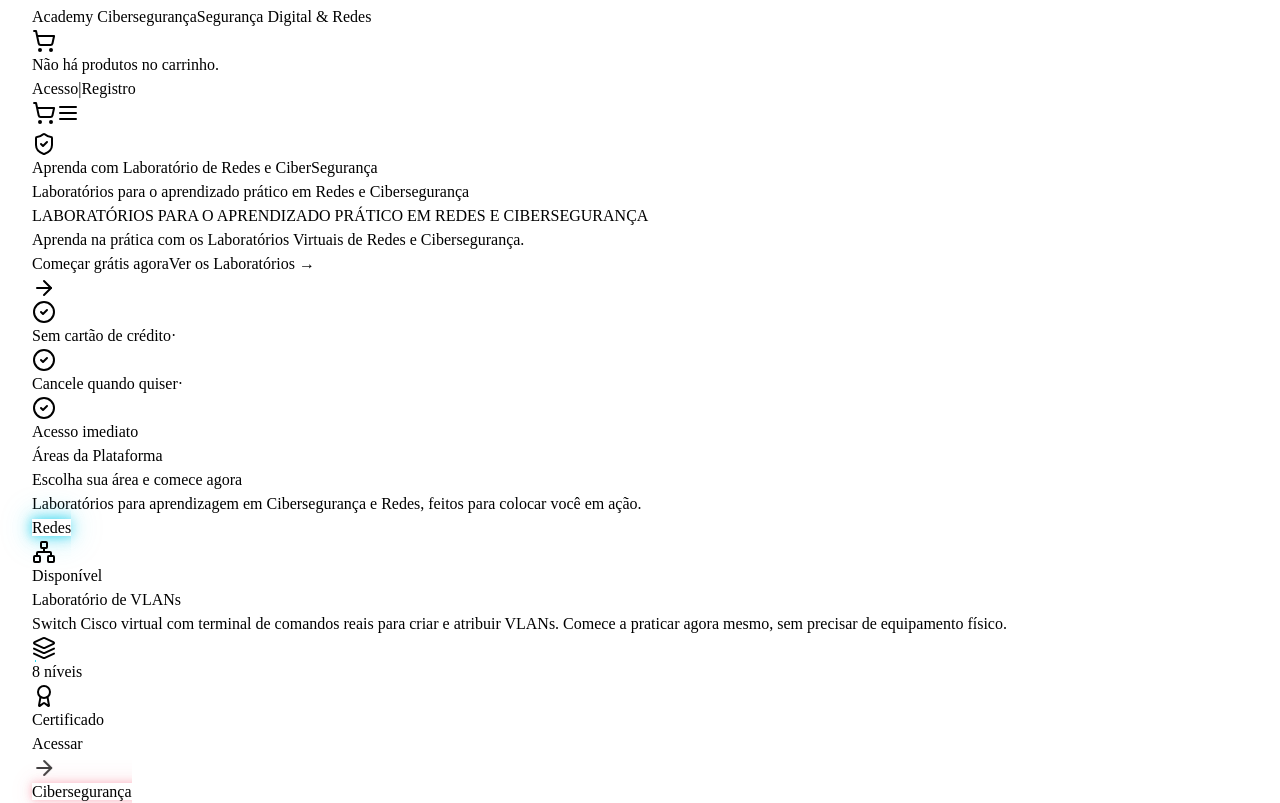
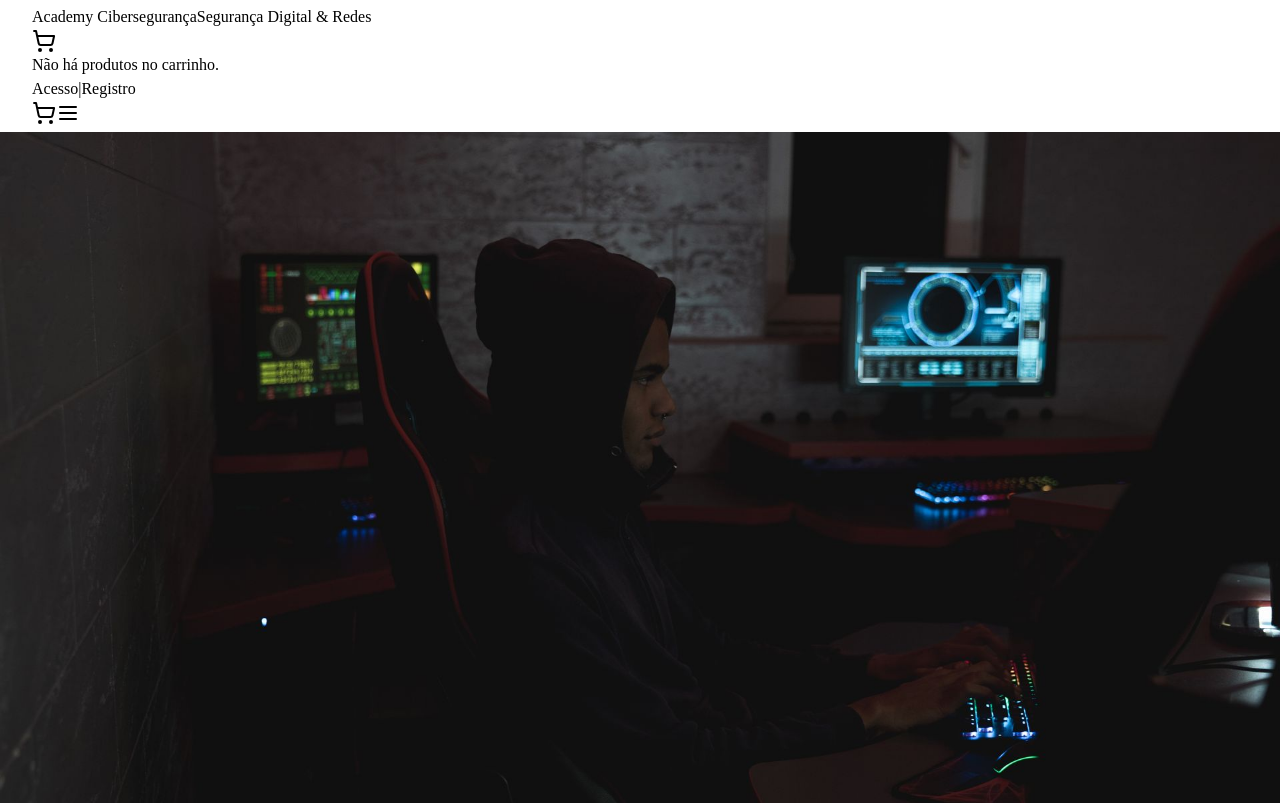
Before and after one commit to sandronsk1977-creator/sf-cyber, a React (Vite) app in the folder client/: page / in a window 1280 px wide. Shown: the part 843-1646 px from the top of the page. Built offline with nearby package versions, Linux system fonts and the light colour scheme.

Commit message:
feat: cinematic person at computer hero background with gradient overlay

```diff
--- a/client/src/components/CryptoAnimationHero.tsx
+++ b/client/src/components/CryptoAnimationHero.tsx
@@ -82,6 +82,17 @@ export function CryptoAnimationHero() {
 
   return (
     <section className="relative overflow-hidden pt-12 pb-20 md:pt-20 md:pb-32 bg-slate-950 text-slate-100">
+      {/* Person using computer - cinematic background */}
+      <div className="absolute inset-0 pointer-events-none">
+        <img
+          src="/images/cyber-hero.jpg"
+          alt=""
+          className="w-full h-full object-cover object-center"
+          loading="eager"
+        />
+        <div className="absolute inset-0 bg-gradient-to-t from-slate-950 via-slate-950/85 to-slate-950/60" />
+        <div className="absolute inset-0 bg-slate-950/40" />
+      </div>
       {/* Background glow effects - Neon Blue */}
       <div className="absolute top-1/4 left-1/2 -translate-x-1/2 -translate-y-1/2 w-[600px] h-[350px] bg-cyan-500/15 blur-[130px] rounded-full pointer-events-none" />
       <div className="absolute top-1/3 right-10 w-[350px] h-[350px] bg-blue-600/15 blur-[120px] rounded-full pointer-events-none" />
```
Also changed, not shown: client/public/images/cyber-hero.jpg (added).
